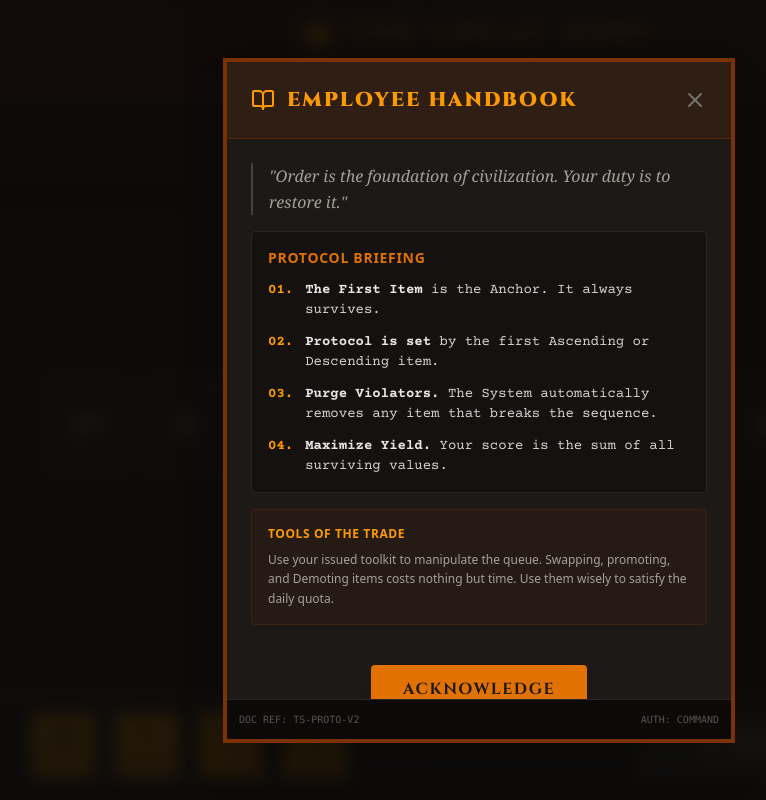
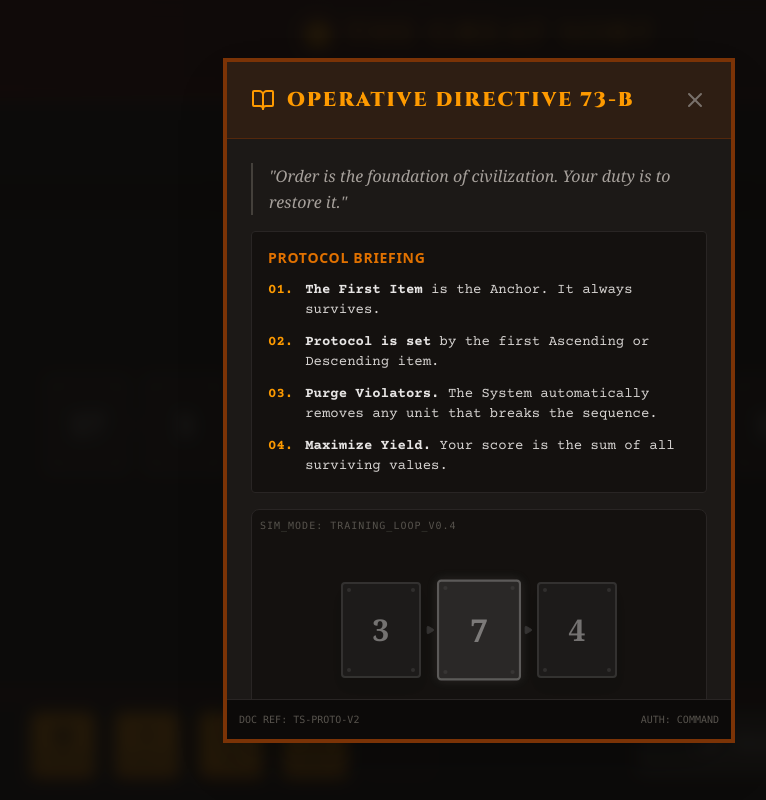
Before and after one commit to poeticmatter/TheGreatSort, a React (Vite) app: page / in a window 1280 px wide. Shown: the whole page, without its empty margins (161-927 px from the left). Built offline with nearby package versions, Linux system fonts and the light colour scheme.

Commit message:
Example animation

```diff
--- a/src/components/RulesModal.tsx
+++ b/src/components/RulesModal.tsx
@@ -1,6 +1,7 @@
 import React, { useEffect, useState } from 'react';
 import { X, BookOpen } from 'lucide-react';
 import { FooterAttribution } from './FooterAttribution';
+import TutorialSimulation from './TutorialSimulation';
 
 interface RulesModalProps {
     isOpen: boolean;
@@ -40,7 +41,7 @@ const RulesModal: React.FC<RulesModalProps> = ({ isOpen, onClose }) => {
                     <div className="flex items-center gap-3">
                         <BookOpen className="text-amber-500 w-6 h-6" />
                         <h2 className="text-xl font-black uppercase tracking-widest text-amber-500 font-[Cinzel]">
-                            Employee Handbook
+                            Operative Directive 73-B
                         </h2>
                     </div>
                     <button
@@ -58,6 +59,8 @@ const RulesModal: React.FC<RulesModalProps> = ({ isOpen, onClose }) => {
                         <p className="text-stone-400 font-serif leading-relaxed italic border-l-2 border-stone-700 pl-4">
                             "Order is the foundation of civilization. Your duty is to restore it."
                         </p>
+
+
 
                         <div className="bg-stone-950/50 p-4 border border-stone-800 rounded-sm">
                             <h3 className="text-amber-600 font-bold uppercase tracking-wider text-sm mb-3">Protocol Briefing</h3>
@@ -77,7 +80,7 @@ const RulesModal: React.FC<RulesModalProps> = ({ isOpen, onClose }) => {
                                 <li className="flex items-start gap-3">
                                     <span className="font-bold text-amber-500">03.</span>
                                     <span>
-                                        <strong className="text-stone-200">Purge Violators.</strong> The System automatically removes any item that breaks the sequence.
+                                        <strong className="text-stone-200">Purge Violators.</strong> The System automatically removes any unit that breaks the sequence.
                                     </span>
                                 </li>
                                 <li className="flex items-start gap-3">
@@ -88,6 +91,8 @@ const RulesModal: React.FC<RulesModalProps> = ({ isOpen, onClose }) => {
                                 </li>
                             </ul>
                         </div>
+
+                        <TutorialSimulation />
 
                         <div className="p-4 rounded-sm bg-amber-900/10 border border-amber-900/30">
                             <h3 className="text-amber-500 font-bold uppercase tracking-wider text-xs mb-2">Tools of the Trade</h3>
--- /dev/null
+++ b/src/components/TutorialSimulation.tsx
@@ -0,0 +1,214 @@
+import React, { useState, useEffect, useMemo } from 'react';
+import { InventoryGrid } from './InventoryGrid';
+import { CardItem, AgentRole, CardStatus } from '../../types';
+import { RenderableCard } from '../hooks/useGridPresentation';
+import { ArrowLeftRight } from 'lucide-react';
+
+type SimulationPhase =
+    | 'IDLE'
+    | 'HIGHLIGHT_ANCHOR'
+    | 'HIGHLIGHT_PROTOCOL'
+    | 'SCAN_FAIL'
+    | 'TOOL_ACTIVATE'
+    | 'SWAP_EXECUTE'
+    | 'SCAN_PASS'
+    | 'SUCCESS'
+    | 'RESET';
+
+const TutorialSimulation: React.FC = () => {
+    const [phase, setPhase] = useState<SimulationPhase>('IDLE');
+
+    // Base items: 3, 7, 4
+    const [items, setItems] = useState<CardItem[]>([
+        { id: 't1', val: 3, status: 'pending', role: AgentRole.NONE },
+        { id: 't2', val: 7, status: 'pending', role: AgentRole.NONE },
+        { id: 't3', val: 4, status: 'pending', role: AgentRole.NONE },
+    ]);
+
+    useEffect(() => {
+        let timer: NodeJS.Timeout;
+
+        const runPhase = () => {
+            switch (phase) {
+                case 'IDLE':
+                    // Start -> Wait 1.2s -> HIGHLIGHT_ANCHOR
+                    timer = setTimeout(() => {
+                        setPhase('HIGHLIGHT_ANCHOR');
+                    }, 1200);
+                    break;
+
+                case 'HIGHLIGHT_ANCHOR':
+                    // Highlight index 0
+                    // Wait 2.4s -> HIGHLIGHT_PROTOCOL
+                    timer = setTimeout(() => {
+                        setPhase('HIGHLIGHT_PROTOCOL');
+                    }, 2400);
+                    break;
+
+                case 'HIGHLIGHT_PROTOCOL':
+                    // Highlight index 1
+                    // Wait 2.4s -> SCAN_FAIL
+                    timer = setTimeout(() => {
+                        setPhase('SCAN_FAIL');
+                    }, 2400);
+                    break;
+
+                case 'SCAN_FAIL':
+                    // Update items to show error
+                    setItems(prev => {
+                        const next = [...prev];
+                        next[2] = { ...next[2], status: 'eliminated' }; // The 4 fails
+                        return next;
+                    });
+                    // Wait 2.4s -> TOOL_ACTIVATE (Longer to read Yield)
+                    timer = setTimeout(() => {
+                        setPhase('TOOL_ACTIVATE');
+                    }, 2400);
+                    break;
+
+                case 'TOOL_ACTIVATE':
+                    // Show Swap Icon Overlay
+                    // Wait 1.2s -> SWAP_EXECUTE
+                    timer = setTimeout(() => {
+                        setPhase('SWAP_EXECUTE');
+                    }, 1200);
+                    break;
+
+                case 'SWAP_EXECUTE':
+                    // Perform Swap: [3, 7, 4] -> [3, 4, 7]
+                    // Reset status to pending
+                    setItems([
+                        { id: 't1', val: 3, status: 'pending', role: AgentRole.NONE },
+                        { id: 't3', val: 4, status: 'pending', role: AgentRole.NONE },
+                        { id: 't2', val: 7, status: 'pending', role: AgentRole.NONE },
+                    ]);
+                    // Wait 0.6s -> SCAN_PASS
+                    timer = setTimeout(() => {
+                        setPhase('SCAN_PASS');
+                    }, 600);
+                    break;
+
+                case 'SCAN_PASS':
+                    // Set all to scanning
+                    setItems(prev => prev.map(i => ({ ...i, status: 'scanning' })));
+                    // Wait 2.4s -> SUCCESS
+                    timer = setTimeout(() => {
+                        setPhase('SUCCESS');
+                    }, 2400);
+                    break;
+
+                case 'SUCCESS':
+                    // Set all to safe
+                    setItems(prev => prev.map(i => ({ ...i, status: 'safe' })));
+                    // Wait 3s -> RESET (Read yield)
+                    timer = setTimeout(() => {
+                        setPhase('RESET');
+                    }, 3000);
+                    break;
+
+                case 'RESET':
+                    // Reset to initial state
+                    setItems([
+                        { id: 't1', val: 3, status: 'pending', role: AgentRole.NONE },
+                        { id: 't2', val: 7, status: 'pending', role: AgentRole.NONE },
+                        { id: 't3', val: 4, status: 'pending', role: AgentRole.NONE },
+                    ]);
+                    // Wait 0.6s -> IDLE
+                    timer = setTimeout(() => {
+                        setPhase('IDLE');
+                    }, 600);
+                    break;
+            }
+        };
+
+        runPhase();
+
+        return () => clearTimeout(timer);
+    }, [phase]);
+
+    // Convert to RenderableCards
+    const renderableCards: RenderableCard[] = useMemo(() => {
+        return items.map((item, idx) => {
+            // Highlighting Logic
+            let isSelected = false;
+            if (phase === 'HIGHLIGHT_ANCHOR' && idx === 0) isSelected = true;
+            if (phase === 'HIGHLIGHT_PROTOCOL' && idx === 1) isSelected = true;
+
+            return {
+                ...item,
+                key: item.id,
+                isSelected,
+                isCandidate: false,
+                isDisabled: false,
+                mirrorLabel: null,
+            };
+        });
+    }, [items, phase]);
+
+    // Helper text mapping
+    const getPhaseText = () => {
+        switch (phase) {
+            case 'IDLE': return "INITIATING SEQUENCE...";
+            case 'HIGHLIGHT_ANCHOR': return "ANCHOR ESTABLISHED // FIRST ITEM SURVIVES";
+            case 'HIGHLIGHT_PROTOCOL': return "PROTOCOL SET: ASCENDING";
+            case 'SCAN_FAIL': return "IRREGULARITY DETECTED // YIELD: 10";
+            case 'TOOL_ACTIVATE': return "DEPLOYING SWAP TOOL...";
+            case 'SWAP_EXECUTE': return "REORDERING...";
+            case 'SCAN_PASS': return "VERIFYING COMPLIANCE...";
+            case 'SUCCESS': return "OPTIMAL CONFIGURATION // YIELD: 14";
+            case 'RESET': return "REBOOTING SIMULATION...";
+            default: return "";
+        }
+    };
+
+    return (
+        <div className="flex flex-col items-center justify-center p-4 bg-stone-950/50 rounded-lg border border-stone-800 w-full mb-4 relative overflow-hidden">
+
+            {/* Simulation Label */}
+            <div className="absolute top-2 left-2 text-[10px] text-stone-600 font-mono uppercase tracking-widest">
+                Sim_Mode: Training_Loop_V0.4
+            </div>
+
+            <div className="relative mt-6">
+                <InventoryGrid
+                    cards={renderableCards}
+                    layout="HORIZONTAL_STRIP"
+                    disabled={true} // Disable interactions
+                />
+
+                {/* Swap Overlay */}
+                {phase === 'TOOL_ACTIVATE' && (
+                    <div className="absolute inset-0 flex items-center justify-center z-20 pointer-events-none">
+                        <div className="flex items-center justify-center gap-14">
+                            {/* Positioning hack: We want the arrow between index 1 and 2 */}
+                            {/*
+                   Cards are roughly w-20 (80px) + gap.
+                   We have 3 cards. Center is card 1.
+                   We want arrow between card 1 (7) and card 2 (4).
+                   That's roughly to the right of the center.
+                */}
+                            <div className="bg-amber-500 text-stone-900 p-2 rounded-full shadow-[0_0_15px_rgba(245,158,11,0.6)] animate-bounce ml-20">
+                                <ArrowLeftRight size={24} strokeWidth={3} />
+                            </div>
+                        </div>
+                    </div>
+                )}
+            </div>
+
+            {/* Status Text */}
+            <div className="mt-2 h-6 flex items-center justify-center">
+                <span className={`
+            font-mono text-xs tracking-widest uppercase transition-colors duration-300
+            ${phase === 'SCAN_FAIL' ? 'text-red-500 animate-pulse' : ''}
+            ${phase === 'SUCCESS' ? 'text-green-500' : ''}
+            ${(phase !== 'SCAN_FAIL' && phase !== 'SUCCESS') ? 'text-amber-500/80' : ''}
+        `}>
+                    {getPhaseText()}
+                </span>
+            </div>
+
+        </div>
+    );
+};
+
+export default TutorialSimulation;
```
